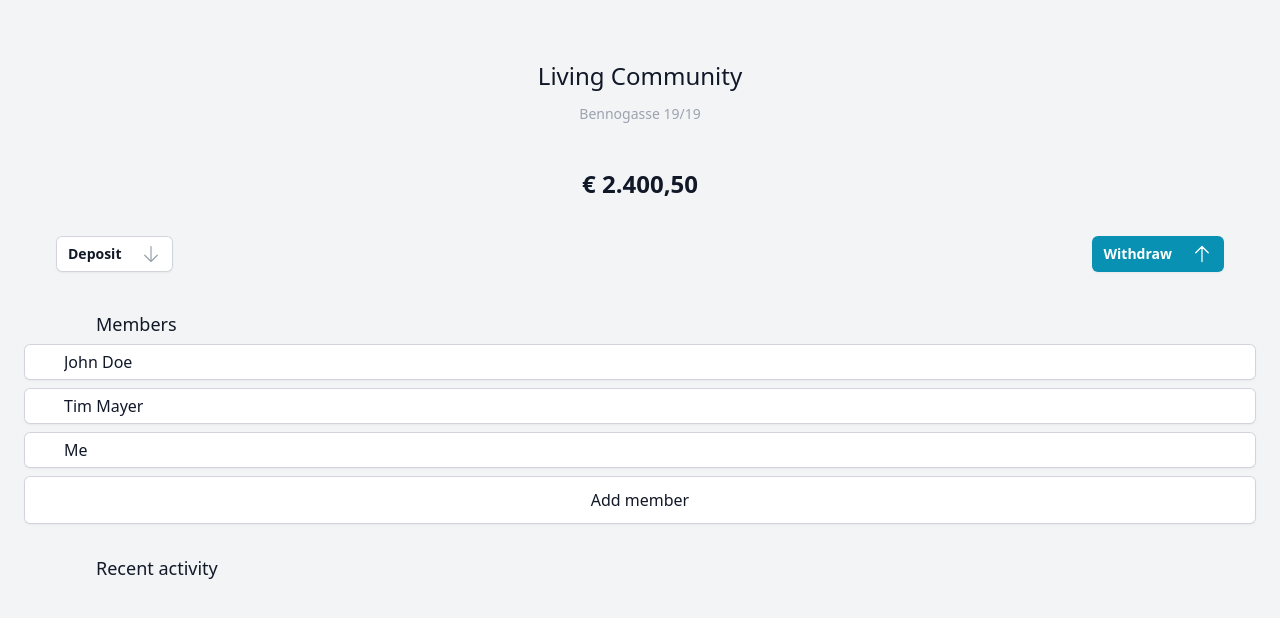
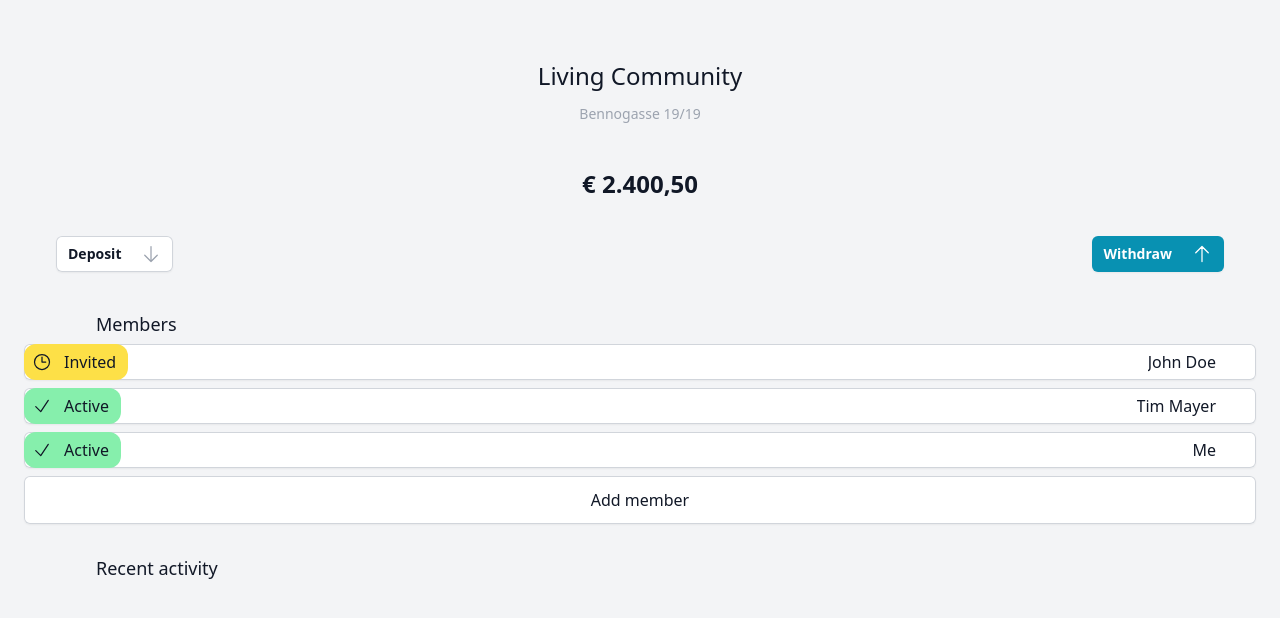
Before and after one commit to Manubi/tribe, a Next.js app: page /LivingCommunityAccount in a window 1280 px wide. Shown: the top 618 px of the page. Built offline with nearby package versions, Linux system fonts and the light colour scheme.

Commit message:
Add Status

```diff
--- a/src/pages/LivingCommunityAccount.tsx
+++ b/src/pages/LivingCommunityAccount.tsx
@@ -5,6 +5,8 @@ import {
   ArrowUpIcon,
   BanknotesIcon,
   ChevronRightIcon,
+  ClockIcon,
+  CheckIcon,
   ShoppingBagIcon,
 } from "@heroicons/react/24/outline";
 import Head from "next/head";
@@ -92,37 +94,49 @@ export default function LivingCommunityAccount() {
         </h2>
 
         <div className="m-2">
-          <div className="flex items-center mt-2 bg-white rounded-md shadow-sm ring-1 ring-inset ring-gray-300 hover:bg-gray-50">
+          <div className="flex items-center justify-between mt-2 bg-white rounded-md shadow-sm ring-1 ring-inset ring-gray-300 hover:bg-gray-50">
             <img
               className="w-12 h-12 m-3 rounded-full sm:hidden"
               src="https://images.unsplash.com/photo-1491528323818-fdd1faba62cc?ixlib=rb-1.2.1&ixid=eyJhcHBfaWQiOjEyMDd9&auto=format&fit=facearea&facepad=2&w=256&h=256&q=80"
               alt=""
             />
+            <div className="pr-3 pl-2 leading-7 text-gray-900 text-small sm:truncate sm:leading-9 flex justify-between items-center bg-yellow-300  rounded-xl">
+              <ClockIcon className="flex-shrink-0 w-5 h-5 text-gray-900 ml-15 mr-3 " />{" "}
+              Invited{" "}
+            </div>
             <h1 className="ml-10 mr-10 leading-7 text-gray-900 text-small sm:truncate sm:leading-9">
               John Doe
             </h1>
           </div>
-          <div className="flex items-center mt-2 bg-white rounded-md shadow-sm ring-1 ring-inset ring-gray-300 hover:bg-gray-50">
+          <div className="flex items-center justify-between  mt-2 bg-white rounded-md shadow-sm ring-1 ring-inset ring-gray-300 hover:bg-gray-50">
             <img
               className="w-12 h-12 m-3 rounded-full sm:hidden"
               src="https://images.unsplash.com/photo-1500648767791-00dcc994a43e?ixlib=rb-1.2.1&ixid=eyJhcHBfaWQiOjEyMDd9&auto=format&fit=facearea&facepad=2.25&w=256&h=256&q=80"
               alt=""
             />
+            <div className="pr-3 pl-2 leading-7 text-gray-900 text-small sm:truncate sm:leading-9 flex justify-between items-center bg-green-300  rounded-xl">
+              <CheckIcon className="flex-shrink-0 w-5 h-5 text-gray-900 ml-15 mr-3 " />{" "}
+              Active{" "}
+            </div>
             <h1 className="ml-10 mr-10 leading-7 text-gray-900 text-small sm:truncate sm:leading-9">
               Tim Mayer
             </h1>
           </div>
-          <div className="flex items-center mt-2 bg-white rounded-md shadow-sm ring-1 ring-inset ring-gray-300 hover:bg-gray-50">
+          <div className="flex items-center justify-between  mt-2 bg-white rounded-md shadow-sm ring-1 ring-inset ring-gray-300 hover:bg-gray-50">
             <img
               className="w-12 h-12 m-3 rounded-full sm:hidden"
               src="https://images.unsplash.com/photo-1494790108377-be9c29b29330?ixlib=rb-1.2.1&ixid=eyJhcHBfaWQiOjEyMDd9&auto=format&fit=facearea&facepad=2.6&w=256&h=256&q=80"
               alt=""
             />
+            <div className="pr-3 pl-2 leading-7 text-gray-900 text-small sm:truncate sm:leading-9 flex justify-between items-center bg-green-300  rounded-xl">
+              <CheckIcon className="flex-shrink-0 w-5 h-5 text-gray-900 ml-15 mr-3 " />{" "}
+              Active{" "}
+            </div>
             <h1 className="ml-10 mr-10 leading-7 text-gray-900 text-small sm:truncate sm:leading-9">
               Me
             </h1>
           </div>
-          <div className="flex items-center mt-2 bg-white rounded-md shadow-sm ring-1 ring-inset ring-gray-300 hover:bg-gray-50">
+          <div className="flex items-center justify-between  mt-2 bg-white rounded-md shadow-sm ring-1 ring-inset ring-gray-300 hover:bg-gray-50">
             <h1 className="m-auto leading-7 text-gray-900 ">
               <div className="flex content-center justify-center h-12 align-middle">
                 <p className="my-auto font-medium"> Add member </p>
```
